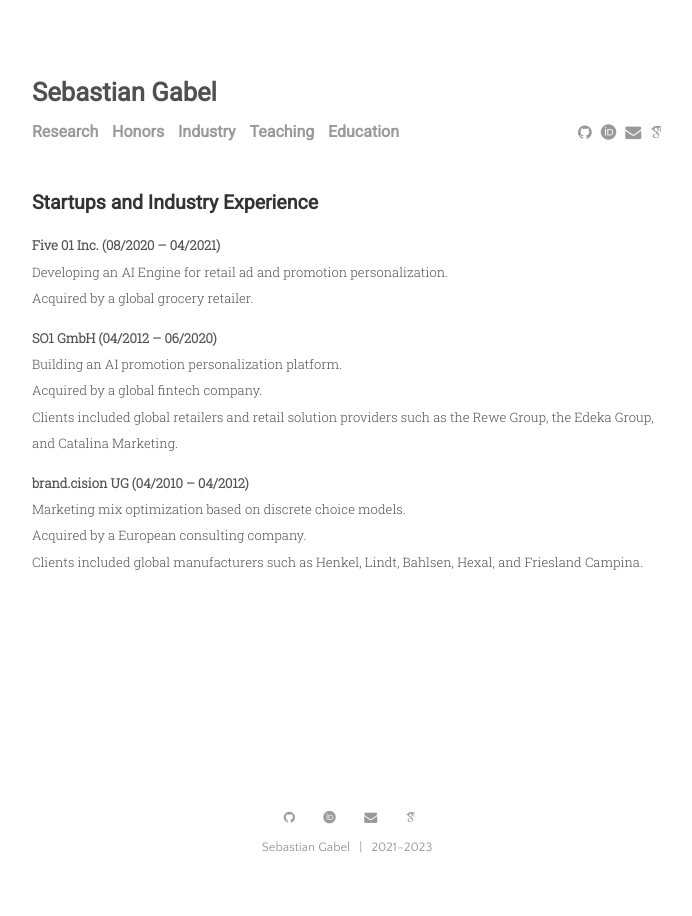
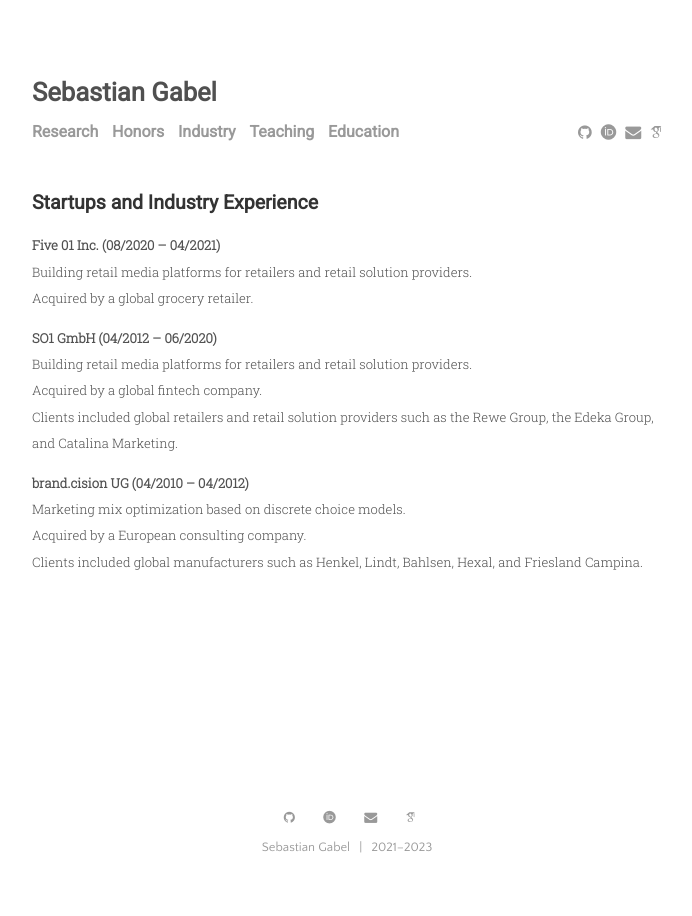
Before and after one commit to sbstn-gbl/sbstn-gbl.github.io, a Jekyll site: the page built from menu/industry.md, in a window 1280 px wide. Shown: the whole page, without its empty margins (293-985 px from the left). Built offline with Jekyll 4.4.1, drawn with Linux system fonts in a browser that asks for light colours; some web fonts are replaced.

Commit message:
updated industry

```diff
--- a/menu/industry.md
+++ b/menu/industry.md
@@ -5,11 +5,11 @@ title: Startups and Industry Experience
 
 
 __Five 01 Inc. (08/2020 – 04/2021)__ <br>
-Developing an AI Engine for retail ad and promotion personalization. <br>
+Building retail media platforms for retailers and retail solution providers. <br>
 Acquired by a global grocery retailer. <br>
 
 __SO1 GmbH (04/2012 – 06/2020)__ <br>
-Building an AI promotion personalization platform. <br>
+Building retail media platforms for retailers and retail solution providers. <br>
 Acquired by a global fintech company. <br>
 Clients included global retailers and retail solution providers such as the Rewe Group,
 the Edeka Group, and Catalina Marketing.
```
